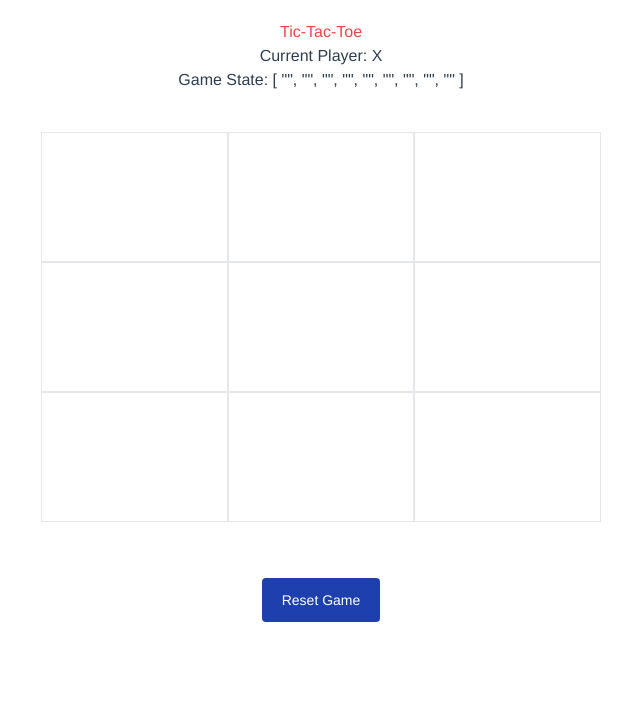
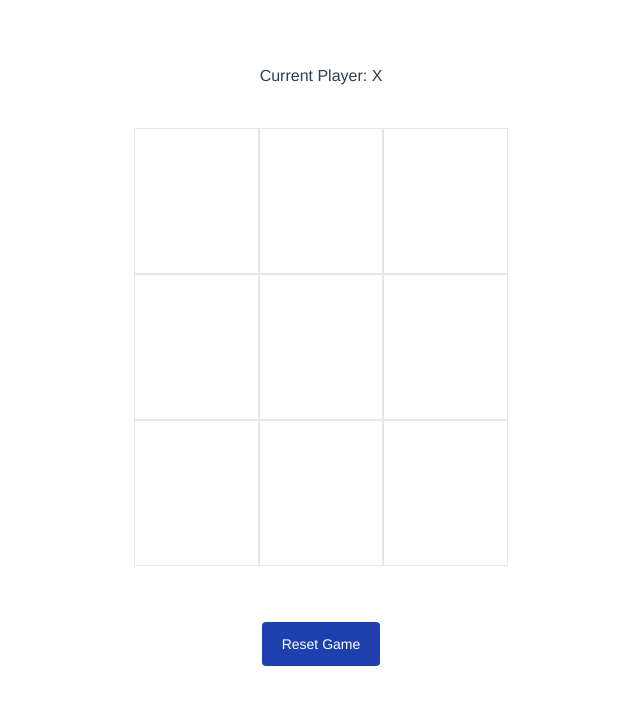
Before and after one commit to reeceballano/tic-tac-toe, a Vue app: page / in a window 1280 px wide. Shown: the top 704 px of the page, without its empty margins (319-959 px from the left). Built offline with nearby package versions, Linux system fonts and the light colour scheme.

Commit message:
:sparkles: added hover effects

```diff
--- a/src/components/Cell.vue
+++ b/src/components/Cell.vue
@@ -2,13 +2,13 @@
     <div class="col-span-1 border relative">
         <div
             v-if="markCell.length === 0 && gameActive"
-            class="cursor-pointer top-0 left-0 flex items-center justify-center w-full h-32"
+            class="game-cell"
             @click.prevent="playerClick(), addNumber(cell)"
         >
             {{ markCell }}
         </div>
 
-        <div v-else class="cursor-pointer top-0 left-0 flex items-center justify-center w-full h-32">
+        <div v-else class="game-cell">
             {{ markCell }}
         </div>
     </div>
@@ -90,5 +90,7 @@ export default {
 </script>
 
 <style lang="scss" scoped>
-
+    .game-cell {
+        @apply hover:bg-blue-200 delay-100 transition-colors text-7xl font-extralight  cursor-pointer top-0 left-0 flex items-center justify-center w-full h-36;
+    }
 </style>
--- a/src/views/Home.vue
+++ b/src/views/Home.vue
@@ -1,13 +1,10 @@
 <template>
     <div class="home">
-        <div class="container my-5">
-            <h2 class="text-red-500 text-center">Tic-Tac-Toe</h2>
-            <span v-if="gameActive">Current Player: {{ currentPlayer }}</span> <br />
-            Game State: {{ gameState }} <br />
-
+        <div class="container my-5 mt-16">
+            <span v-if="gameActive">Current Player: {{ currentPlayer }}</span>
             <span v-if="!gameActive">Winner: {{ winner }}</span>
 
-            <div class="game-wrapper w-1/2 m-auto my-10">
+            <div class="game-wrapper w-1/3 m-auto my-10">
                 <Board />
 
                 <button @click.prevent="reset" class="bg-blue-800 text-white px-5 py-3 rounded mt-14 hover:bg-blue-900 transition-colors delay-900 text-sm">Reset Game</button>
```
